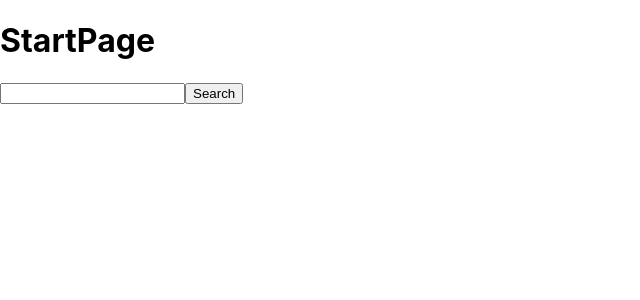
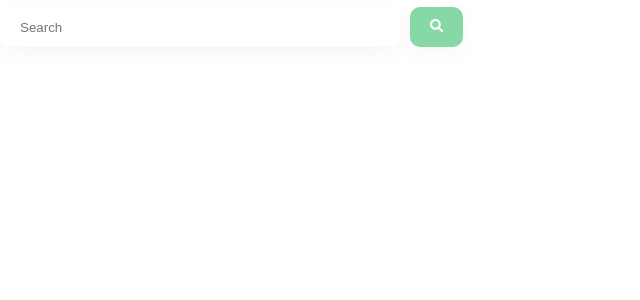
Before and after one commit to lduvnas/github-job-listing, a React (Create React App) app: page / in a window 1280 px wide. Shown: the top 300 px of the page, without its empty margins (0-640 px from the left). Built offline with nearby package versions, Linux system fonts and the light colour scheme.

Commit message:
Clean up StartPage and created SearchForm component

```diff
--- /dev/null
+++ b/src/components/SearchForm/SearchForm.jsx
@@ -0,0 +1,63 @@
+import React, { useState, useContext } from "react";
+import * as S from "./styled";
+import { JobListContext } from "../../contexts/JobListContextProvider";
+import { FaSearch } from "react-icons/fa";
+
+const SearchForm = () => {
+  const [searchTerm, setSearchTerm] = useState("");
+  const {
+    setSearchResult,
+    previousSearchTerms,
+    setPreviousSearchTerms,
+  } = useContext(JobListContext);
+
+  const handleOnSubmit = (e) => {
+    e.preventDefault();
+    if (searchTerm.length === 0) {
+      setSearchResult(null);
+      return;
+    }
+
+    const search = searchTerm.replace(" ", "+");
+    const previousSearchResults = previousSearchTerms.find(
+      (searchObject) => searchObject.searchTerm === search
+    );
+
+    if (previousSearchResults) {
+      setSearchResult(previousSearchResults);
+    } else {
+      fetchJobs(search);
+    }
+
+    setSearchTerm("");
+  };
+
+  const fetchJobs = (search) => {
+    const url = `https://us-central1-wands-2017.cloudfunctions.net/githubjobs?description=${search}`;
+    fetch(url)
+      .then((res) => res.json())
+      .then((data) => {
+        setSearchResult({ searchTerm: search, jobs: data });
+        setPreviousSearchTerms((prevState) => [
+          ...prevState,
+          { searchTerm: search, jobs: data },
+        ]);
+      });
+  };
+
+  return (
+    <form onSubmit={handleOnSubmit}>
+      <S.SearchInput
+        value={searchTerm}
+        type="search"
+        onChange={(e) => setSearchTerm(e.target.value)}
+        placeholder="Search"
+      />
+      <S.Button type="submit">
+        <FaSearch />
+      </S.Button>
+    </form>
+  );
+};
+
+export default SearchForm;
--- /dev/null
+++ b/src/components/SearchForm/index.js
@@ -0,0 +1,3 @@
+import SearchForm from "./SearchForm";
+
+export default SearchForm;
--- /dev/null
+++ b/src/components/SearchForm/styled.js
@@ -0,0 +1,28 @@
+import styled from "styled-components";
+
+export const Container = styled.div``;
+
+export const SearchInput = styled.input`
+  padding: 12px 20px;
+  margin: 8px 0;
+  box-sizing: border-box;
+  border: none;
+  background-color: #fff;
+  border-radius: 10px;
+  box-shadow: 0 4px 8px 0 rgba(0, 0, 0, 0), 0 6px 20px 0 rgba(0, 0, 0, 0.04);
+  outline: none;
+  width: 400px;
+`;
+export const Button = styled.button`
+  padding: 12px 20px;
+  background-color: rgb(134, 216, 166);
+  border: none;
+  color: #fff;
+  text-transform: uppercase;
+  border-radius: 10px;
+  margin-left: 10px;
+  box-shadow: 0 4px 8px 0 rgba(0, 0, 0, 0), 0 6px 20px 0 rgba(0, 0, 0, 0.04);
+`;
+
+SearchInput.displayName = "SearchInput";
+Button.displayName = "Button";
--- a/src/pages/StartPage/StartPage.jsx
+++ b/src/pages/StartPage/StartPage.jsx
@@ -1,40 +1,16 @@
-import React, { useState, useContext } from "react";
+import React, { useContext } from "react";
 import JobList from "../../components/JobList";
 import * as S from "./styled";
 import { JobListContext } from "../../contexts/JobListContextProvider";
-import SearchTermList from "../../components/SearchTermList";
+import SearchForm from "../../components/SearchForm";
 
 const StartPage = () => {
-  const { jobList, setJobList } = useContext(JobListContext);
-  const [searchTerm, setSearchTerm] = useState("");
-  const url =
-    "https://us-central1-wands-2017.cloudfunctions.net/githubjobs?description=";
-
-  const handleSubmit = (e) => {
-    e.preventDefault();
-
-    fetch(url + searchTerm.replace(" ", "+"))
-      .then((res) => res.json())
-      .then((data) => setJobList({ term: searchTerm, jobs: data }));
-  };
+  const { searchResult } = useContext(JobListContext);
 
   return (
     <S.Container>
-      <h1>StartPage</h1>
-      <form onSubmit={handleSubmit}>
-        <input
-          value={searchTerm}
-          onChange={(e) => setSearchTerm(e.target.value)}
-          placeholder=""
-        />
-        <button type="submit">Search</button>
-      </form>
-
-      {jobList && <SearchTermList jobList={jobList} />}
-      {jobList && <JobList jobList={jobList} />}
-      {jobList && Array.isArray(jobList.jobs) && jobList.jobs.length <= 0 && (
-        <h2>No jobs found</h2>
-      )}
+      <SearchForm />
+      {searchResult && <JobList jobList={searchResult.jobs} />}
     </S.Container>
   );
 };
```
